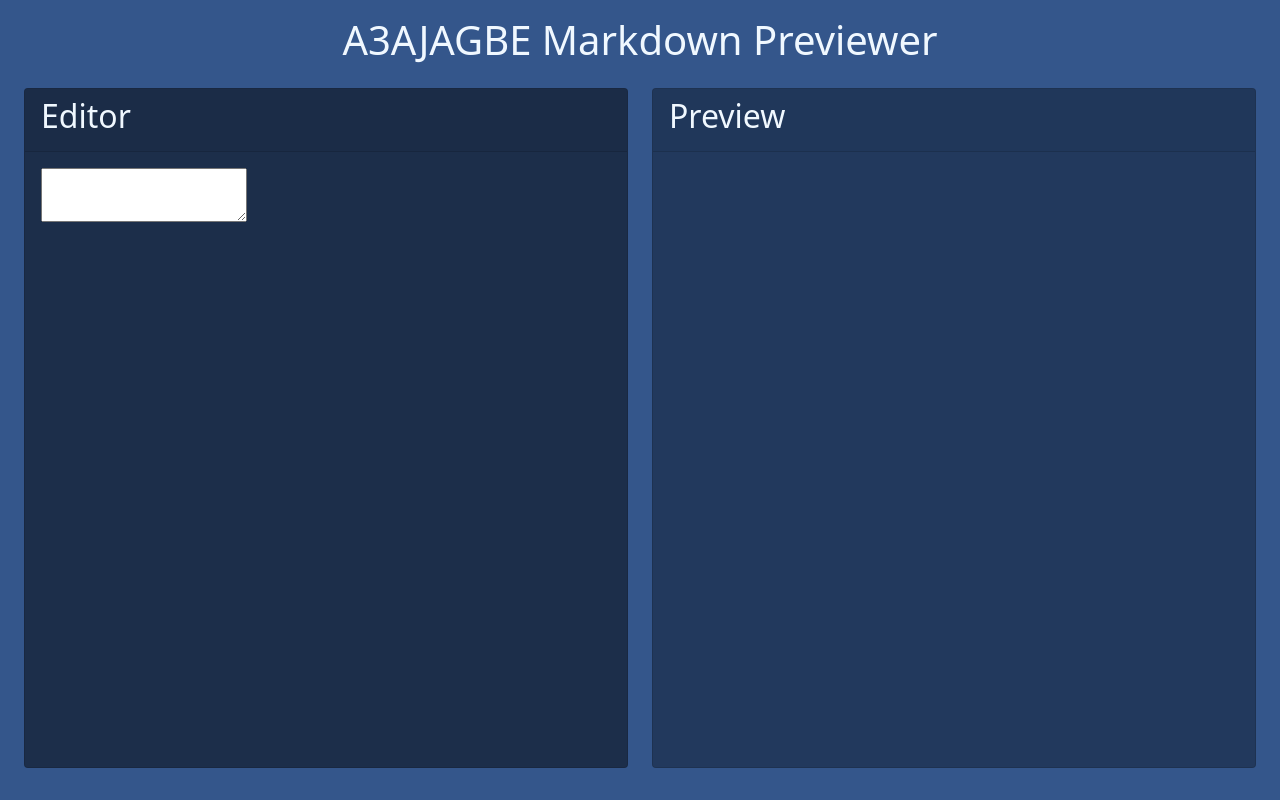
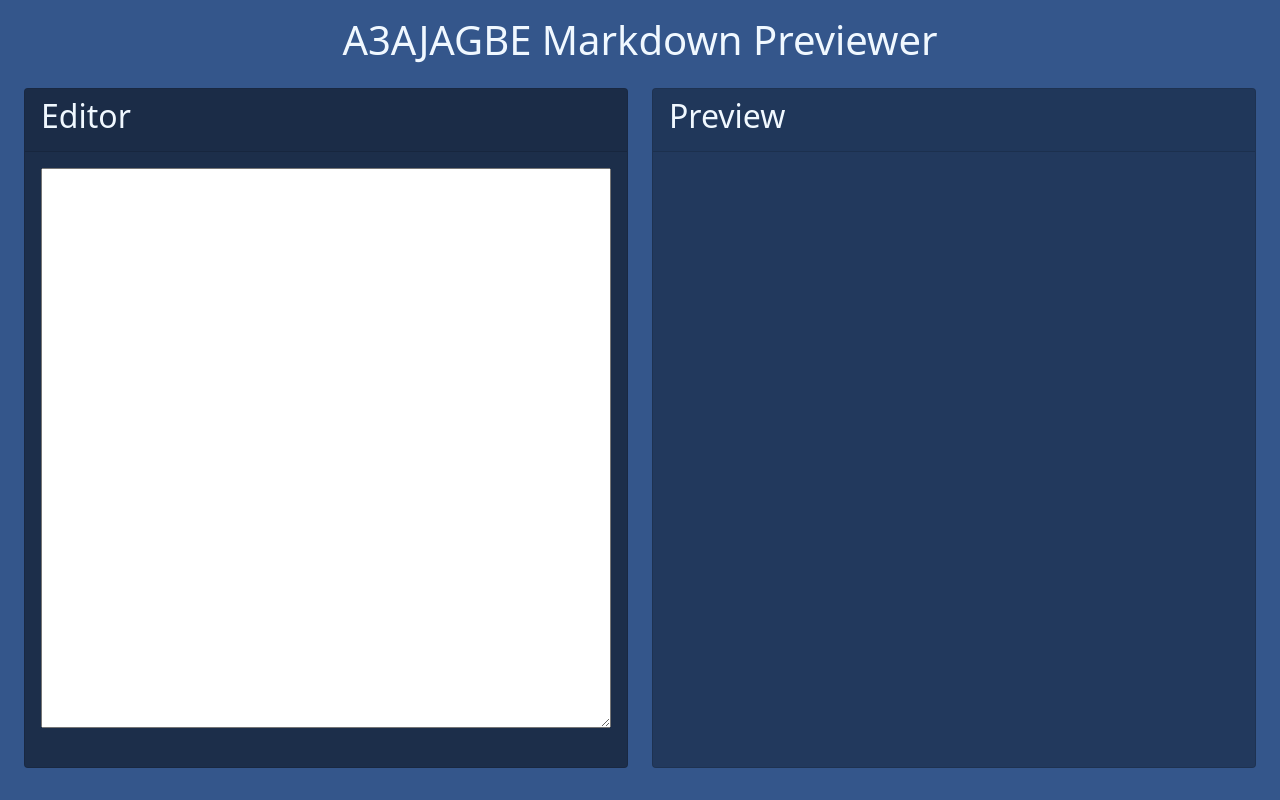
Before and after one commit to A3AJAGBE/react-markdown-previewer, a React (Create React App) app: page / in a window 1280 px wide. Built offline with nearby package versions, Linux system fonts and the light colour scheme.

Commit message:
Add textarea style

```diff
--- a/src/index.css
+++ b/src/index.css
@@ -11,3 +11,8 @@ code {
   font-family: source-code-pro, Menlo, Monaco, Consolas, 'Courier New',
     monospace;
 }
+
+textarea {
+  min-height: 70vh;
+  width: 100%;
+}
```
